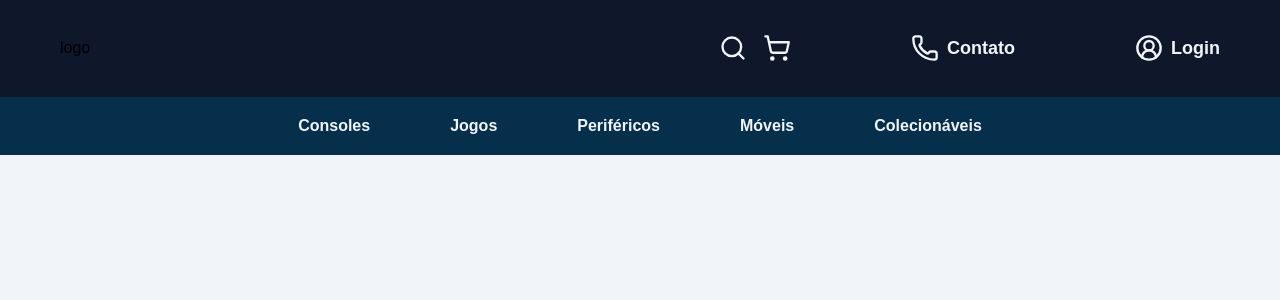
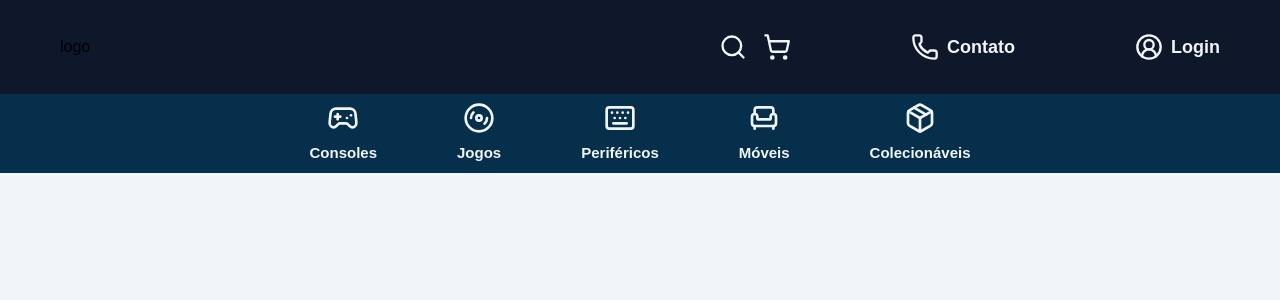
Before and after one commit to GabrielPanjos/Pereira-Game-Store, a React (Vite) app: page / in a window 1280 px wide. Shown: the top 300 px of the page. Built offline with nearby package versions, Linux system fonts and the light colour scheme.

Commit message:
Ícones nas categorias do menu

```diff
--- /dev/null
+++ b/src/components/Menu/MenuButton/ProductCategorys/ProductCategory/index.tsx
@@ -0,0 +1,3 @@
+export function ProductCategory() {
+  return <a href=""></a>;
+}
--- /dev/null
+++ b/src/components/Menu/MenuButton/ProductCategorys/index.tsx
@@ -0,0 +1,9 @@
+import { ProductCategory } from "./ProductCategory";
+
+export function ProductCategorys() {
+  return (
+    <nav>
+      <ProductCategory></ProductCategory>
+    </nav>
+  );
+}
--- a/src/components/Menu/MenuButton/index.tsx
+++ b/src/components/Menu/MenuButton/index.tsx
@@ -1,10 +1,14 @@
+import type { LucideProps } from "lucide-react";
+
 type MenuButtonProps = {
   children: string;
+  Icon: React.ComponentType<LucideProps>;
 };
 
-export function MenuButton({ children }: MenuButtonProps) {
+export function MenuButton({ Icon, children }: MenuButtonProps) {
   return (
-    <button className="flex h-full justify-center items-center text-slate-100 hover:text-slate-300 font-semibold text-[16px]">
+    <button className="flex flex-col gap-2 h-full justify-center items-center text-slate-100 hover:text-slate-300 font-semibold text-[15px]">
+      <Icon className="h-8 w-8" />
       <span>{children}</span>
     </button>
   );
--- a/src/components/Menu/index.tsx
+++ b/src/components/Menu/index.tsx
@@ -1,13 +1,15 @@
+import { Gamepad2, Disc3, Keyboard, Armchair, Package } from "lucide-react";
+
 import { MenuButton } from "./MenuButton";
 
 export function Menu() {
   return (
-    <nav className="flex justify-center items-center gap-20 w-full h-18 bg-sky-950">
-      <MenuButton>Consoles</MenuButton>
-      <MenuButton>Jogos</MenuButton>
-      <MenuButton>Periféricos</MenuButton>
-      <MenuButton>Móveis</MenuButton>
-      <MenuButton>Colecionáveis</MenuButton>
+    <nav className="flex justify-center items-center gap-20 w-full h-25 bg-sky-950">
+      <MenuButton Icon={Gamepad2}>Consoles</MenuButton>
+      <MenuButton Icon={Disc3}>Jogos</MenuButton>
+      <MenuButton Icon={Keyboard}>Periféricos</MenuButton>
+      <MenuButton Icon={Armchair}>Móveis</MenuButton>
+      <MenuButton Icon={Package}>Colecionáveis</MenuButton>
     </nav>
   );
 }
```
